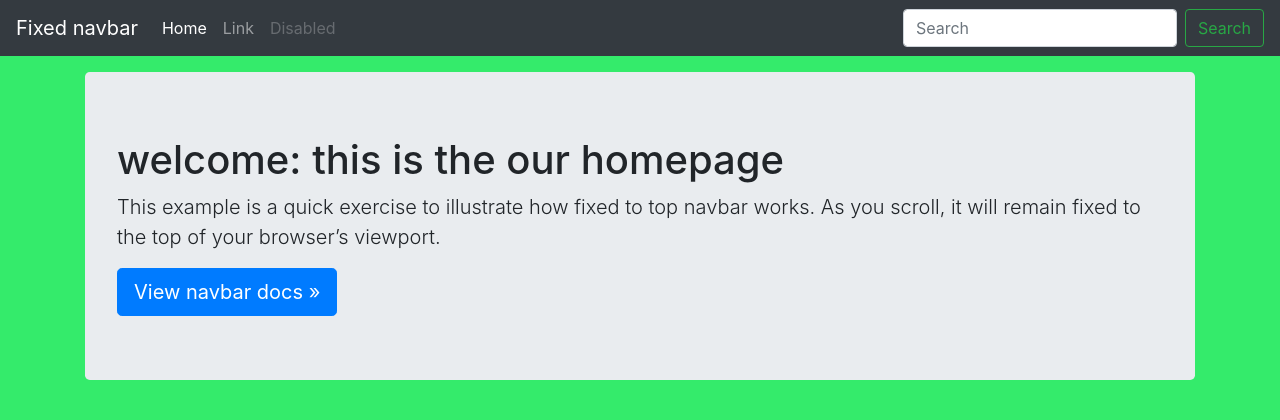
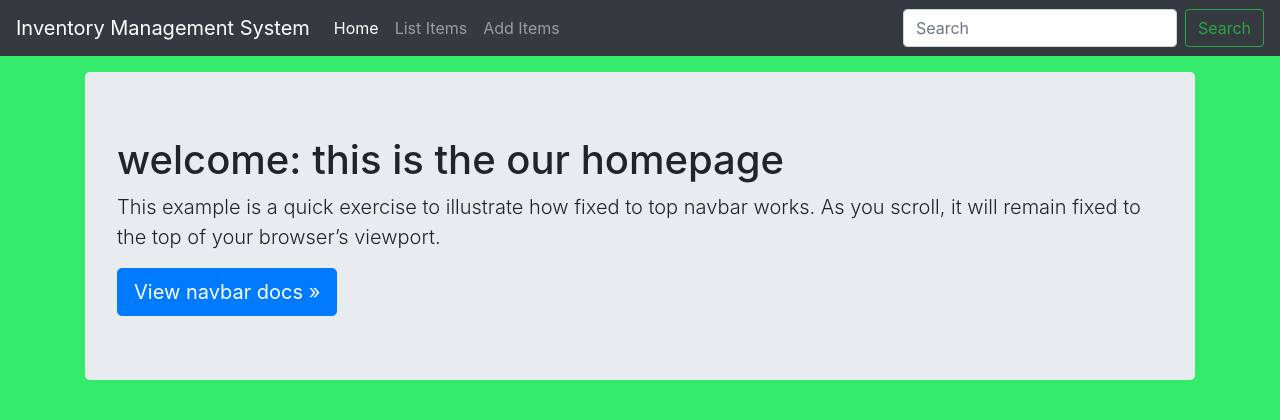
Before and after one commit to Lyonsmasawa/ims, a Django app: page / in a window 1280 px wide. Shown: the top 420 px of the page. Run offline with Django 5.2, Linux system fonts and the light colour scheme; some libraries are stand-ins or nearby versions.

Commit message:
templates

```diff
--- a/ims/templates/home.html
+++ b/ims/templates/home.html
@@ -45,52 +45,7 @@
     <link rel="stylesheet" href="{% static 'css/navbar-top-fixed.css' %}" />
   </head>
   <body>
-    <nav class="navbar navbar-expand-md navbar-dark fixed-top bg-dark">
-      <a class="navbar-brand" href="#">Fixed navbar</a>
-      <button
-        class="navbar-toggler"
-        type="button"
-        data-toggle="collapse"
-        data-target="#navbarCollapse"
-        aria-controls="navbarCollapse"
-        aria-expanded="false"
-        aria-label="Toggle navigation"
-      >
-        <span class="navbar-toggler-icon"></span>
-      </button>
-      <div class="collapse navbar-collapse" id="navbarCollapse">
-        <ul class="navbar-nav mr-auto">
-          <li class="nav-item active">
-            <a class="nav-link" href="#"
-              >Home <span class="sr-only">(current)</span></a
-            >
-          </li>
-          <li class="nav-item">
-            <a class="nav-link" href="#">Link</a>
-          </li>
-          <li class="nav-item">
-            <a
-              class="nav-link disabled"
-              href="#"
-              tabindex="-1"
-              aria-disabled="true"
-              >Disabled</a
-            >
-          </li>
-        </ul>
-        <form class="form-inline mt-2 mt-md-0">
-          <input
-            class="form-control mr-sm-2"
-            type="text"
-            placeholder="Search"
-            aria-label="Search"
-          />
-          <button class="btn btn-outline-success my-2 my-sm-0" type="submit">
-            Search
-          </button>
-        </form>
-      </div>
-    </nav>
+    {% include 'navbar.html' %}
 
     <main role="main" class="container">
       <div class="jumbotron">
--- /dev/null
+++ b/ims/templates/navbar.html
@@ -0,0 +1,40 @@
+<nav class="navbar navbar-expand-md navbar-dark fixed-top bg-dark">
+  <a class="navbar-brand" href="#">Inventory Management System</a>
+  <button
+    class="navbar-toggler"
+    type="button"
+    data-toggle="collapse"
+    data-target="#navbarCollapse"
+    aria-controls="navbarCollapse"
+    aria-expanded="false"
+    aria-label="Toggle navigation"
+  >
+    <span class="navbar-toggler-icon"></span>
+  </button>
+  <div class="collapse navbar-collapse" id="navbarCollapse">
+    <ul class="navbar-nav mr-auto">
+      <li class="nav-item active">
+        <a class="nav-link" href="/"
+          >Home <span class="sr-only">(current)</span></a
+        >
+      </li>
+      <li class="nav-item">
+        <a class="nav-link" href="/list_items">List Items</a>
+      </li>
+      <li class="nav-item">
+        <a class="nav-link" href="/add_items">Add Items</a>
+      </li>
+    </ul>
+    <form class="form-inline mt-2 mt-md-0">
+      <input
+        class="form-control mr-sm-2"
+        type="text"
+        placeholder="Search"
+        aria-label="Search"
+      />
+      <button class="btn btn-outline-success my-2 my-sm-0" type="submit">
+        Search
+      </button>
+    </form>
+  </div>
+</nav>
```
Also changed, not shown: ims/templates/add_items.html (+2 -46 lines), ims/templates/list_items.html (+1 -46 lines).
